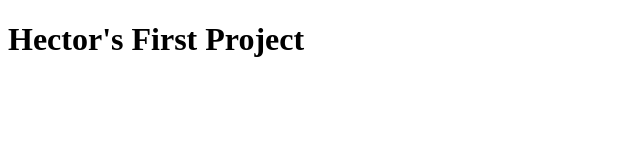
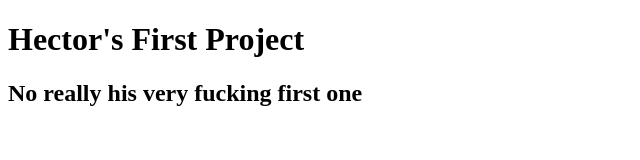
Before and after one commit to jjhiggz/hectors-first-project, a plain HTML site: page index.html in a window 1280 px wide. Shown: the whole page, without its empty margins (0-640 px from the left). Drawn offline with Linux system fonts and the light colour scheme.

Commit message:
second commit

```diff
--- a/index.html
+++ b/index.html
@@ -8,5 +8,6 @@
 	</head>
 	<body>
 		<h1>Hector's First Project</h1>
+		<h2>No really his very fucking first one</h2>
 	</body>
 </html>
```
